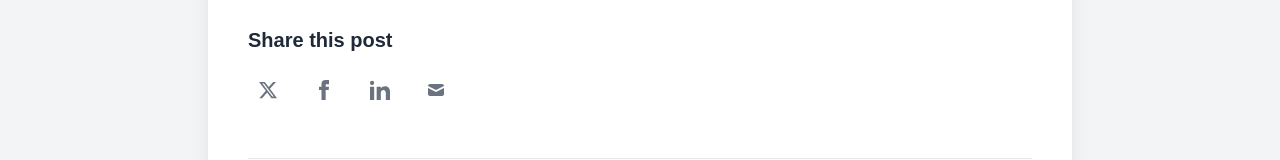
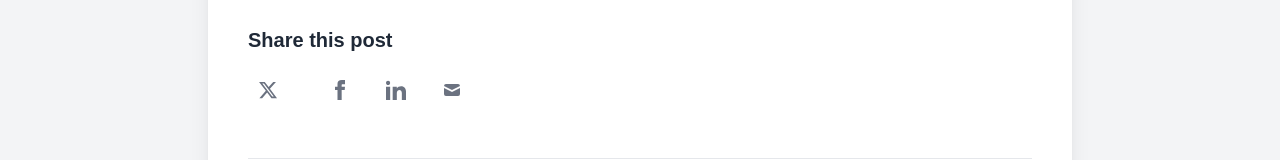
Before and after one commit to menteora/react-next-blog, a Next.js app: page /react-next-blog/post/building-accessible-web-applications in a window 1280 px wide. Shown: the part 1772-1932 px from the top of the page. Built offline with nearby package versions, Linux system fonts and the light colour scheme.

Commit message:
Convert post page to server component

```diff
--- a/app/post/[slug]/page.tsx
+++ b/app/post/[slug]/page.tsx
@@ -1,17 +1,15 @@
-"use client";
-
-import React, { useEffect, useState } from 'react';
+import { promises as fs } from 'fs';
+import path from 'path';
 import Image from 'next/image';
-import { useParams } from 'next/navigation';
 import Link from 'next/link';
 import { Post } from '../../../types';
 import MarkdownRenderer from '../../../components/MarkdownRenderer';
 import { parseFrontMatter } from '../../../utils/frontMatterParser';
 
-// SVG Icons for Social Sharing (remain unchanged)
+// SVG Icons for Social Sharing
 const TwitterIcon: React.FC<{ className?: string }> = ({ className = "h-5 w-5" }) => (
   <svg xmlns="http://www.w3.org/2000/svg" className={className} fill="currentColor" viewBox="0 0 24 24">
-    <path d="M18.244 2.25h3.308l-7.227 8.26 8.502 11.24H16.17l-5.214-6.817L4.99 21.75H1.68l7.73-8.835L1.254 2.25H8.08l4.713 6.231zm-1.161 17.52h1.833L7.084 4.126H5.117z" />
+    <path d="M18.244 2.25h3.308l-7.227 8.26 8.502 11.24H16.17l-5.214-6.817L4.992 21.75H1.68l7.73-8.835L1.254 2.25H8.08l4.713 6.231zm-1.161 17.52h1.833L7.084 4.126H5.117z" />
   </svg>
 );
 
@@ -34,6 +32,10 @@ const EmailIcon: React.FC<{ className?: string }> = ({ className = "h-5 w-5" })
   </svg>
 );
 
+interface PageProps {
+  params: { slug: string };
+}
+
 const DEFAULT_POST_PAGE_VALUES: Omit<Post, 'slug'> = {
   title: 'Untitled Post',
   date: new Date().toISOString().split('T')[0],
@@ -44,138 +46,66 @@ const DEFAULT_POST_PAGE_VALUES: Omit<Post, 'slug'> = {
   markdownContent: '# Content Not Found\n\nSorry, the content for this post could not be loaded.',
 };
 
+async function getPostData(slug: string): Promise<Post> {
+  const filePath = path.join(process.cwd(), 'public', 'content', 'posts', `${slug}.md`);
+  try {
+    const rawContent = await fs.readFile(filePath, 'utf-8');
+    const { frontMatter, content } = parseFrontMatter(rawContent);
 
-const PostPage: React.FC = () => {
-  const params = useParams();
-  const slug = typeof params?.slug === 'string' ? params.slug : undefined;
-  const [post, setPost] = useState<Post | undefined>(undefined);
-  const [isLoading, setIsLoading] = useState(true);
-  const [error, setError] = useState<string | null>(null);
-
-  useEffect(() => {
-    if (!slug) {
-      setError('Post slug is missing.');
-      setIsLoading(false);
-      setPost({ ...DEFAULT_POST_PAGE_VALUES, slug: 'unknown-slug'});
-      return;
-    }
-
-    setIsLoading(true);
-    setError(null);
-    setPost(undefined);
-
-    fetch(`/content/posts/${slug}.md`)
-      .then(response => {
-        if (!response.ok) {
-          throw new Error(`Failed to fetch markdown: ${response.statusText} (status: ${response.status})`);
-        }
-        return response.text();
-      })
-      .then(rawContent => {
-        const { frontMatter, content: markdownBody } = parseFrontMatter(rawContent);
-
-        // Ensure tags are always an array of strings from frontMatter
     let tags: string[] = [];
     if (frontMatter.tags) {
       if (typeof frontMatter.tags === 'string') {
-                tags = frontMatter.tags.split(',').map(tag => tag.trim()).filter(tag => tag);
+        tags = frontMatter.tags.split(',').map(tag => tag.trim()).filter(Boolean);
       } else if (Array.isArray(frontMatter.tags)) {
-                tags = frontMatter.tags.map(tag => String(tag).trim()).filter(tag => tag);
+        tags = frontMatter.tags.map(tag => String(tag).trim()).filter(Boolean);
       }
     }
 
-
-        const combinedPostData: Post = {
-          slug: slug,
+    const post: Post = {
+      slug,
       title: (frontMatter.title as string) || DEFAULT_POST_PAGE_VALUES.title,
       date: (frontMatter.date as string) || DEFAULT_POST_PAGE_VALUES.date,
       author: (frontMatter.author as string) || DEFAULT_POST_PAGE_VALUES.author,
       excerpt: (frontMatter.excerpt as string) || DEFAULT_POST_PAGE_VALUES.excerpt,
       tags: tags.length > 0 ? tags : DEFAULT_POST_PAGE_VALUES.tags,
       imageUrl: (frontMatter.imageUrl as string) || DEFAULT_POST_PAGE_VALUES.imageUrl,
-          markdownContent: markdownBody || DEFAULT_POST_PAGE_VALUES.markdownContent,
-        };
-        setPost(combinedPostData);
-      })
-      .catch(err => {
-        console.error('Error processing post content:', err);
-        setError(`Could not load post content. ${err.message}`);
-        setPost({ ...DEFAULT_POST_PAGE_VALUES, slug: slug, title: `Error: ${slug}` });
-      })
-      .finally(() => {
-        setIsLoading(false);
-      });
-
-  }, [slug]);
-
-  const handleShare = (platform: 'twitter' | 'facebook' | 'linkedin' | 'email') => {
-    if (!post) return;
-
-    const postUrl = window.location.href;
-    const encodedPostUrl = encodeURIComponent(postUrl);
-    const postTitle = encodeURIComponent(post.title);
-    const postExcerpt = encodeURIComponent(post.excerpt);
-
-    let shareUrl = '';
-
-    switch (platform) {
-      case 'twitter':
-        shareUrl = `https://twitter.com/intent/tweet?url=${encodedPostUrl}&text=${postTitle}`;
-        break;
-      case 'facebook':
-        shareUrl = `https://www.facebook.com/sharer/sharer.php?u=${encodedPostUrl}`;
-        break;
-      case 'linkedin':
-        shareUrl = `https://www.linkedin.com/shareArticle?mini=true&url=${encodedPostUrl}&title=${postTitle}&summary=${postExcerpt}`;
-        break;
-      case 'email':
-        window.location.href = `mailto:?subject=${postTitle}&body=${encodeURIComponent('Check out this post: ' + postUrl)}`;
-        return;
-    }
-    window.open(shareUrl, '_blank', 'noopener,noreferrer');
+      markdownContent: content || DEFAULT_POST_PAGE_VALUES.markdownContent,
     };
 
-
-  if (isLoading) {
-    return (
-      <div className="flex justify-center items-center min-h-screen">
-        <div className="animate-spin rounded-full h-16 w-16 border-t-4 border-b-4 border-primary-600"></div>
-        <p className="ml-4 text-lg text-gray-700">Loading post...</p>
-      </div>
-    );
+    return post;
+  } catch (err) {
+    console.error('Error reading post content:', err);
+    return { ...DEFAULT_POST_PAGE_VALUES, slug, title: `Error: ${slug}` };
+  }
 }
 
-  // If error state is set, or post is somehow still undefined after loading
-  if (error && (!post || post.title.startsWith('Error:'))) {
-     return (
-      <div className="container mx-auto px-4 py-8 text-center">
-        <h1 className="text-4xl font-bold text-red-600 mb-4">Error</h1>
-        <p className="text-lg text-gray-700 mb-6">{error || 'Post data could not be loaded.'}</p>
-        <Link
-          href="/"
-          className="bg-primary-600 text-white font-semibold px-6 py-3 rounded hover:bg-primary-700 transition-colors duration-300"
-        >
-          Back to Home
-        </Link>
-      </div>
-    );
+export async function generateStaticParams() {
+  const postsDir = path.join(process.cwd(), 'public', 'content', 'posts');
+  try {
+    const files = await fs.readdir(postsDir);
+    return files
+      .filter(file => file.endsWith('.md'))
+      .map(file => ({ slug: file.replace(/\.md$/, '') }));
+  } catch (err) {
+    console.error('Error reading posts directory:', err);
+    return [];
+  }
 }
 
-  // If no error, but post is somehow still undefined (should be caught by error state or default post)
-  if (!post) {
-      return (
-      <div className="container mx-auto px-4 py-8 text-center">
-        <h1 className="text-4xl font-bold text-red-600 mb-4">Post Not Found</h1>
-        <p className="text-lg text-gray-700 mb-6">The requested post could not be found.</p>
-        <Link
-          href="/"
-          className="bg-primary-600 text-white font-semibold px-6 py-3 rounded hover:bg-primary-700 transition-colors duration-300"
-        >
-          Back to Home
-        </Link>
-      </div>
-    );
-  }
+const PostPage = async ({ params }: PageProps) => {
+  const post = await getPostData(params.slug);
+
+  const postUrl = `/post/${post.slug}`;
+  const encodedPostUrl = encodeURIComponent(postUrl);
+  const encodedTitle = encodeURIComponent(post.title);
+  const encodedExcerpt = encodeURIComponent(post.excerpt);
+
+  const shareLinks = {
+    twitter: `https://twitter.com/intent/tweet?url=${encodedPostUrl}&text=${encodedTitle}`,
+    facebook: `https://www.facebook.com/sharer/sharer.php?u=${encodedPostUrl}`,
+    linkedin: `https://www.linkedin.com/shareArticle?mini=true&url=${encodedPostUrl}&title=${encodedTitle}&summary=${encodedExcerpt}`,
+    email: `mailto:?subject=${encodedTitle}&body=${encodedPostUrl}`,
+  };
 
   return (
     <div className="container mx-auto px-4 py-8 max-w-4xl">
@@ -219,42 +149,45 @@ const PostPage: React.FC = () => {
           <p className="text-gray-500">Content is not available for this post.</p>
         )}
 
-        {/* Social Share Section */}
         <div className="mt-10 pt-8 border-t border-gray-200">
           <h3 className="text-xl font-semibold text-gray-800 mb-4">Share this post</h3>
           <div className="flex items-center space-x-3 sm:space-x-4">
-            <button
-              onClick={() => handleShare('twitter')}
+            <a
+              href={shareLinks.twitter}
               aria-label="Share on Twitter"
               title="Share on Twitter"
               className="text-gray-500 hover:text-[#1DA1F2] p-2.5 rounded-full hover:bg-gray-100 focus:outline-none focus:ring-2 focus:ring-offset-2 focus:ring-[#1DA1F2] transition-colors duration-200"
+              target="_blank" rel="noopener noreferrer"
             >
               <TwitterIcon />
-            </button>
-            <button
-              onClick={() => handleShare('facebook')}
+            </a>
+            <a
+              href={shareLinks.facebook}
               aria-label="Share on Facebook"
               title="Share on Facebook"
               className="text-gray-500 hover:text-[#1877F2] p-2.5 rounded-full hover:bg-gray-100 focus:outline-none focus:ring-2 focus:ring-offset-2 focus:ring-[#1877F2] transition-colors duration-200"
+              target="_blank" rel="noopener noreferrer"
             >
               <FacebookIcon />
-            </button>
-            <button
-              onClick={() => handleShare('linkedin')}
+            </a>
+            <a
+              href={shareLinks.linkedin}
               aria-label="Share on LinkedIn"
               title="Share on LinkedIn"
               className="text-gray-500 hover:text-[#0A66C2] p-2.5 rounded-full hover:bg-gray-100 focus:outline-none focus:ring-2 focus:ring-offset-2 focus:ring-[#0A66C2] transition-colors duration-200"
+              target="_blank" rel="noopener noreferrer"
             >
               <LinkedInIcon />
-            </button>
-            <button
-              onClick={() => handleShare('email')}
+            </a>
+            <a
+              href={shareLinks.email}
               aria-label="Share via Email"
               title="Share via Email"
               className="text-gray-500 hover:text-primary-600 p-2.5 rounded-full hover:bg-gray-100 focus:outline-none focus:ring-2 focus:ring-offset-2 focus:ring-primary-500 transition-colors duration-200"
+              target="_blank" rel="noopener noreferrer"
             >
               <EmailIcon />
-            </button>
+            </a>
           </div>
         </div>
 
```
Lines whose indentation alone changed are shown as unchanged.
